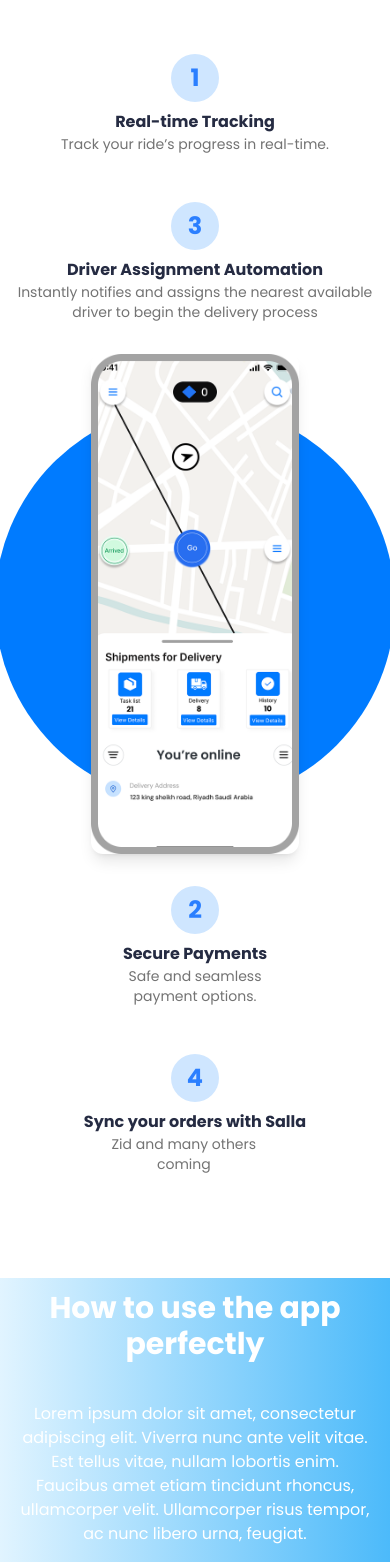
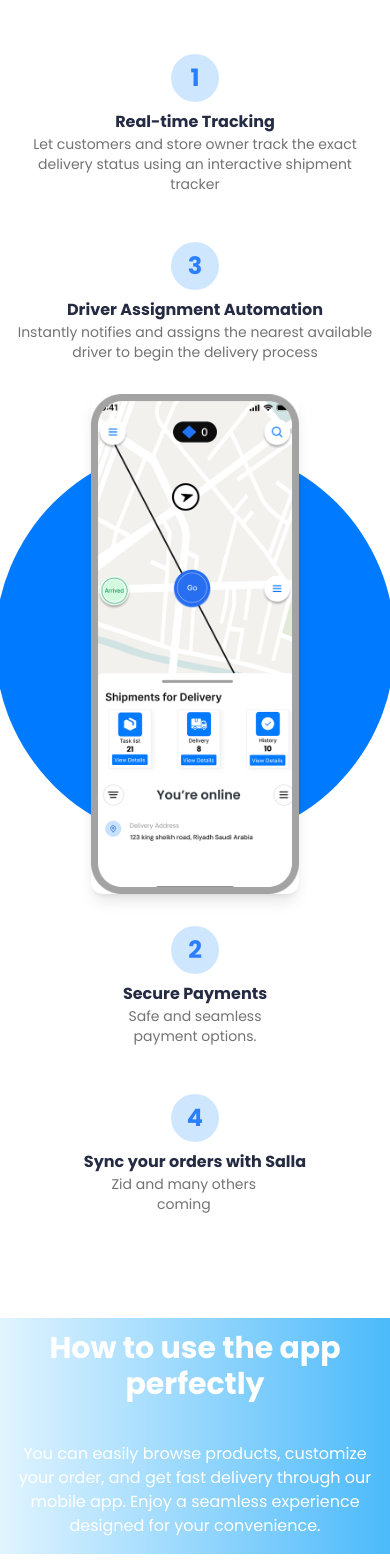
Before and after one commit to has673/sareen, a Next.js app: page / in a window 390 px wide. Shown: the part 1320-2888 px from the top of the page. Built offline with nearby package versions, Linux system fonts and the light colour scheme.

Commit message:
new changes

```diff
--- a/Components/Main.js
+++ b/Components/Main.js
@@ -39,7 +39,7 @@ const Main = () => {
           </span>
 
           <div
-            className={`flex gap-4 flex-wrap justify-center md:mt-32 md:px-28 ${
+            className={`flex gap-4 flex-wrap justify-center md:mt-28 md:px-28 ${
               language === "ar" ? "md:justify-end" : "md:justify-start"
             }`}
           >
--- a/Components/Video.js
+++ b/Components/Video.js
@@ -8,16 +8,19 @@ const Video = () => {
       }}
     >
       {" "}
-      <h1 className="text-white font-bold text-3xl text-center py-3">
-        How to use the app perfectly
-      </h1>
-      <div className="flex justify-center px-4 mt-3 py-4">
-        <p className="text-white font-normal text-base text-center max-w-[600px]">
-          Lorem ipsum dolor sit amet, consectetur adipiscing elit. Viverra nunc
-          ante velit vitae. Est tellus vitae, nullam lobortis enim. Faucibus
-          amet etiam tincidunt rhoncus, ullamcorper velit. Ullamcorper risus
-          tempor, ac nunc libero urna, feugiat.
-        </p>
+      <div className="">
+        {" "}
+        <h1 className="text-white font-bold text-3xl text-center py-3">
+          How to ue the app perfectly
+        </h1>
+        <div className="flex justify-center px-4 mt-3 py-4">
+          <p className="text-white font-normal text-base text-center max-w-[600px]">
+            Lorem ipsum dolor sit amet, consectetur adipiscing elit. Viverra
+            nunc ante velit vitae. Est tellus vitae, nullam lobortis enim.
+            Faucibus amet etiam tincidunt rhoncus, ullamcorper velit.
+            Ullamcorper risus tempor, ac nunc libero urna, feugiat.
+          </p>
+        </div>
       </div>
     </div>
   );
--- a/Components/Works.js
+++ b/Components/Works.js
@@ -37,10 +37,10 @@ export default function Works() {
                 <div className="w-12 h-12 flex items-center justify-center text-blue-500 text-2xl md:text-3xl font-bold mb-2 rounded-full mx-auto lg:ml-auto lg:mr-0  bg-[#CFE6FF] hover:bg-[#007BFF] hover:text-white cursor-pointer">
                   {i * 2 + 1}
                 </div>
-                <h3 className="text-base text-[#252B42] font-bold">
+                <h3 className="text-base text-[#252B42] font-bold  md:my-4 ">
                   {f.title}
                 </h3>
-                <p className="text-[#737373] text-sm">{f.desc}</p>
+                <p className="text-[#737373] text-sm  ">{f.desc}</p>
               </div>
             ))}
           </div>
@@ -65,17 +65,30 @@ export default function Works() {
               language === "ar" ? "lg:text-right" : "lg:text-left"
             }`}
           >
-            {[features[1], features[3]].map((f, i) => (
-              <div key={i}>
-                <div className="w-12 h-12 flex items-center justify-center text-blue-500 text-2xl md:text-3xl font-bold mb-2 bg-[#CFE6FF] hover:bg-[#007BFF] hover:text-white rounded-full mx-auto lg:mx-0 cursor-pointer">
-                  {i * 2 + 2}
-                </div>
-                <h3 className="text-base text-[#252B42] font-bold">
-                  {f.title}
-                </h3>
-                <p className="text-[#737373] text-sm max-w-[200px]">{f.desc}</p>
+            <div className="md:mr-4">
+              <div className="w-12 h-12 flex items-center justify-center text-blue-500 text-2xl md:text-3xl font-bold mb-2 bg-[#CFE6FF] hover:bg-[#007BFF] hover:text-white rounded-full mx-auto lg:mx-0 cursor-pointer ">
+                2
               </div>
-            ))}
+              <h3 className="text-base text-[#252B42] font-bold  md:my-4 ">
+                {features[1].title}
+              </h3>
+              <p className="text-[#737373] text-sm max-w-[200px]">
+                {" "}
+                {features[1].desc}
+              </p>
+            </div>
+            <div>
+              <div className="w-12 h-12 flex items-center justify-center text-blue-500 text-2xl md:text-3xl font-bold mb-2 bg-[#CFE6FF] hover:bg-[#007BFF] hover:text-white rounded-full mx-auto lg:mx-0 cursor-pointer">
+                4
+              </div>
+              <h3 className="text-base text-[#252B42] font-bold  md:my-4 ">
+                {features[3].title}
+              </h3>
+              <p className="text-[#737373] text-sm max-w-[200px]">
+                {" "}
+                {features[3].desc}
+              </p>
+            </div>
           </div>
         </div>
       </section>
--- a/src/app/locale/ar.js
+++ b/src/app/locale/ar.js
@@ -81,8 +81,8 @@ const ar = {
     subtitle2: "العالم يناديك؛ اغتنم فرصه العظيمة الآن!",
     features: [
       {
-        title: "تتبع لحظي",
-        desc: "تتبع تقدم رحلتك في الوقت الفعلي.",
+        title: "تتبع لحظي مباشر وفعال",
+        desc: "راقب سير رحلتك لحظة بلحظة مع التحديثات الفورية لتكون دائمًا على اطلاع بكل حركة.",
       },
       {
         title: "نظام مدفوعات آمن وموثوق لجميع المعاملات",
@@ -145,17 +145,17 @@ const ar = {
     {
       name: "آن لوبين",
       title: "المؤسس المشارك، TechX",
-      text: "العمل مع الفريق كان تجربة رائعة. لقد سلموا كل شيء في الوقت المحدد وباهتمام كبير بالتفاصيل.",
+      text: "تجعل سراعين التوصيل سهلاً. يتم مزامنة الطلبات فورًا وإشعار أقرب سائق. لا حاجة للتنسيق يدويًا – كل شيء يعمل بسلاسة",
     },
     {
       name: "جون دو",
       title: "المدير التنفيذي، MarketHub",
-      text: "دعمهم وخبرتهم ساعدانا على تطوير منتجنا بسرعة لم نكن نتوقعها.",
+      text: "مع سراعين، التوصيل تلقائي. تتم مزامنة الطلبات وإشعار السائقين – دون خطوات إضافية",
     },
     {
       name: "جين سميث",
       title: "المصممة الرئيسية، StudioCraft",
-      text: "عملية سلسة من البداية إلى النهاية. أوصي بهم بشدة لأي شركة تبحث عن تطوير عالي الجودة.",
+      text: "سراعين تتولى كل شيء – من المزامنة إلى إشعارات السائق. سريع، بسيط، وبدون قلق",
     },
   ],
   team: {
@@ -194,6 +194,8 @@ const ar = {
   select_role: "اختر الدور",
   driver: "سائق",
   store_owner: "مالك المتجر",
+  app: "كيفية استخدام التطبيق بشكل مثالي",
+  app1: "يمكنك بسهولة تصفح المنتجات، تخصيص طلبك، والحصول على توصيل سريع عبر تطبيقنا. استمتع بتجربة سلسة مصممة لراحتك.",
 };
 
 export default ar;
--- a/src/app/locale/en.js
+++ b/src/app/locale/en.js
@@ -78,14 +78,14 @@ const en = {
     },
   },
   works: {
-    heading: "How Sareen Works",
+    heading: "Track Shipments",
     subtitle1:
       "Embrace life’s vastness, venture forth, and discover the wonders waiting beyond.",
     subtitle2: "The world beckons; seize its grand offerings now!",
     features: [
       {
         title: "Real-time Tracking",
-        desc: "Track your ride’s progress in real-time.",
+        desc: "Let customers and store owner track the exact delivery status using an interactive shipment tracker",
       },
       {
         title: "Secure Payments",
@@ -151,17 +151,17 @@ const en = {
     {
       name: "Ann Lubin",
       title: "Co-Founder, TechX",
-      text: "Working with the team was a fantastic experience. They delivered everything on time with incredible attention to detail.",
+      text: "Saraeen makes delivery simple. Orders sync instantly, and the nearest driver is notified. No more manual coordination—everything runs smoothly.",
     },
     {
       name: "John Doe",
       title: "CEO, MarketHub",
-      text: "Their support and expertise helped us scale our product faster than we ever thought possible.",
+      text: "With Saraeen, deliveries are automatic. Orders sync and drivers get notified—no extra steps needed.",
     },
     {
       name: "Jane Smith",
       title: "Lead Designer, StudioCraft",
-      text: "A seamless process from start to finish. Highly recommended for any business looking for quality development.",
+      text: "Saraeen handles everything—from order sync to driver alerts. It's fast, simple, and worry-free.",
     },
   ],
   team: {
@@ -203,6 +203,8 @@ const en = {
   select_role: "Select Role",
   driver: "Driver",
   store_owner: "Store Owner",
+  app: "How to use the app perfectly",
+  app1: "You can easily browse products, customize your order, and get fast delivery through our mobile app. Enjoy a seamless experience designed for your convenience.",
 };
 
 export default en;
--- a/src/app/page.js
+++ b/src/app/page.js
@@ -1,8 +1,11 @@
+"use client";
 import Team from "../../Components/Team";
 import Testimonals from "../../Components/Testimonals";
 import Works from "../../Components/Works";
+import { useLanguage } from "@/app/context/LanguageContext";
 
 export default function Home() {
+  const { t, language } = useLanguage();
   return (
     <div className="bg-white">
       <Works />
@@ -11,17 +14,16 @@ export default function Home() {
           background: " linear-gradient(90deg, #E1F4FF 0%, #4CBAFA 100%)",
         }}
       >
+        <div className="md:py-12">
           {" "}
           <h1 className="text-white font-bold text-3xl text-center py-3">
-          How to use the app perfectly
+            {t.app}
           </h1>
           <div className="flex justify-center px-4 mt-3 py-4">
             <p className="text-white font-normal text-base text-center max-w-[600px]">
-            Lorem ipsum dolor sit amet, consectetur adipiscing elit. Viverra
-            nunc ante velit vitae. Est tellus vitae, nullam lobortis enim.
-            Faucibus amet etiam tincidunt rhoncus, ullamcorper velit.
-            Ullamcorper risus tempor, ac nunc libero urna, feugiat.
+              {t.app1}
             </p>
+          </div>
         </div>
       </div>
 
```
Lines whose indentation alone changed are shown as unchanged.
